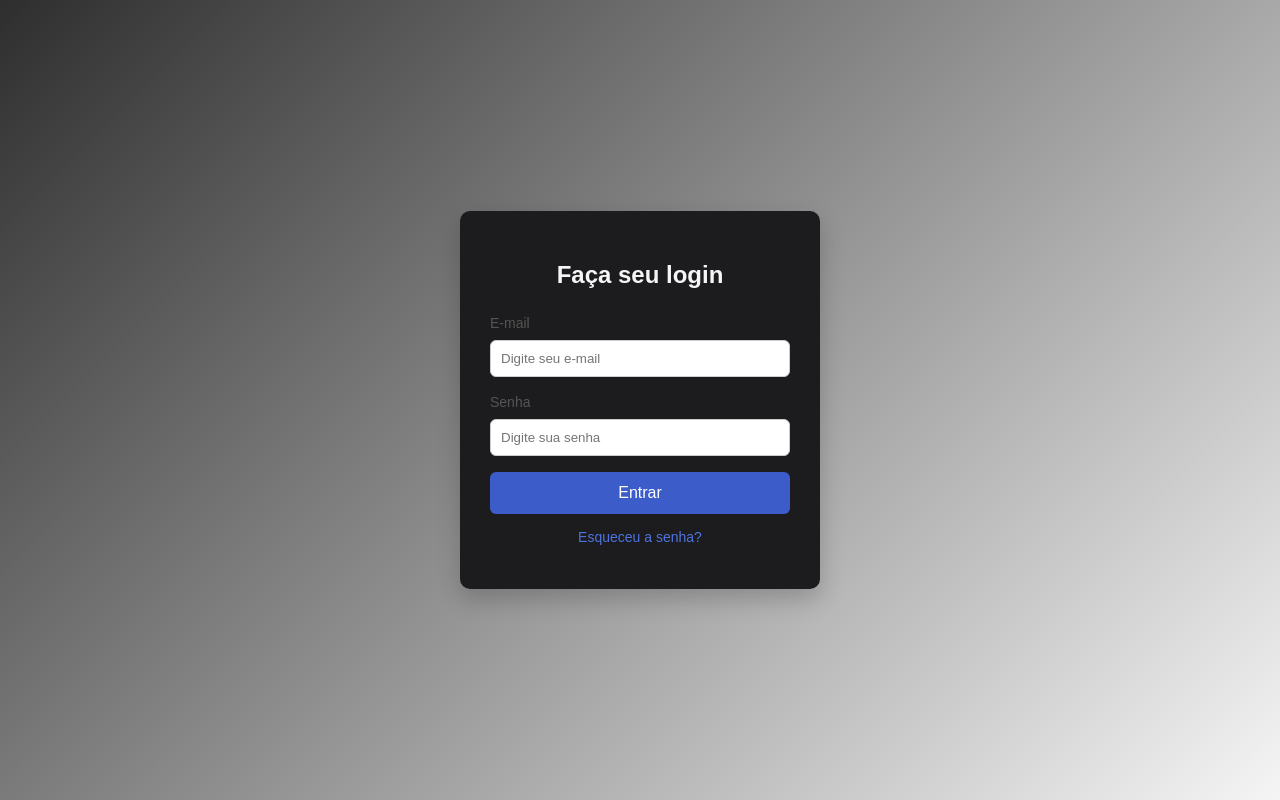
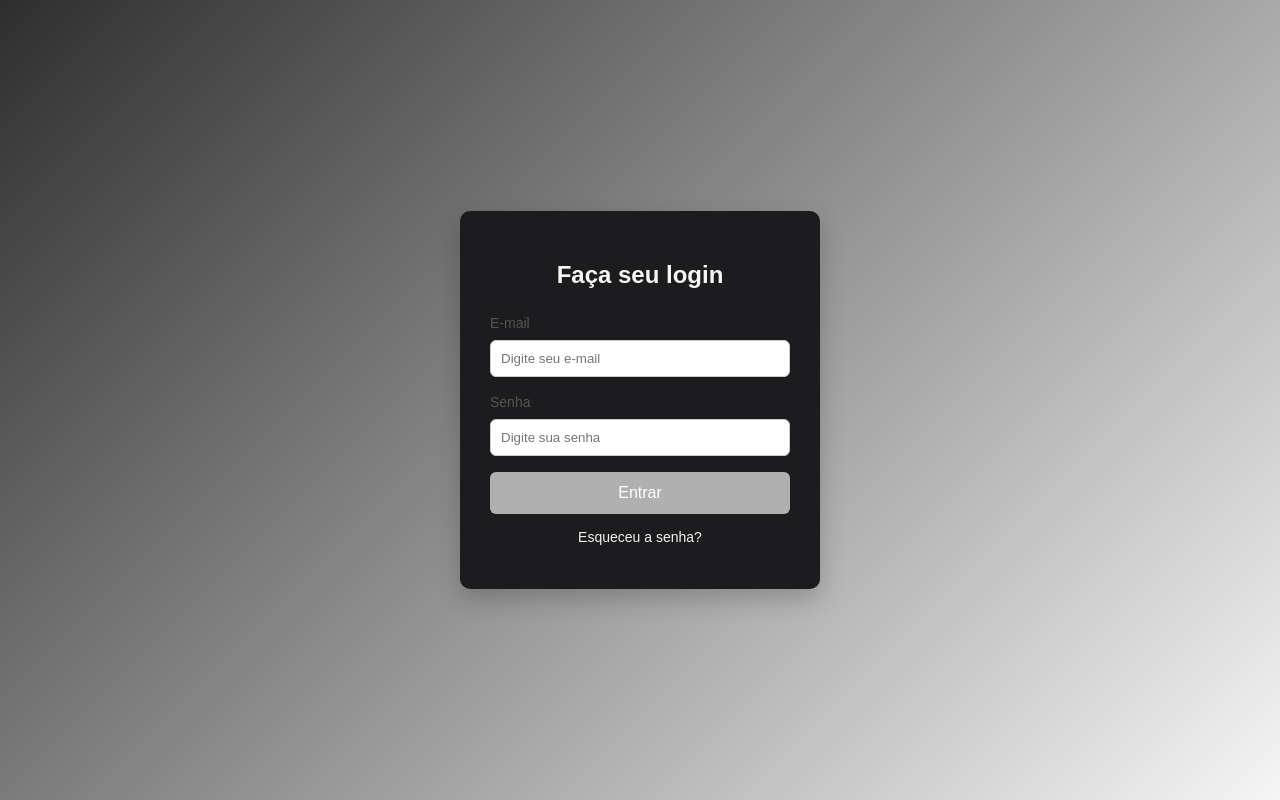
Before and after one commit to brunoalvse/sistema, a plain HTML site: page index.html in a window 1280 px wide. In both pictures the pointer is over the button "Entrar". Drawn offline with Linux system fonts and the light colour scheme.

Commit message:
Change button and link colors in login container

```diff
--- a/index.html
+++ b/index.html
@@ -65,7 +65,7 @@
         }
 
         .login-container button:hover {
-            background-color: #3b5cc9;
+            background-color: #B0B0B0;
         }
 
         .login-container .extra {
@@ -75,7 +75,7 @@
         }
 
         .login-container .extra a {
-            color: #4e73df;
+            color: #F2F2F2;
             text-decoration: none;
         }
 
```
